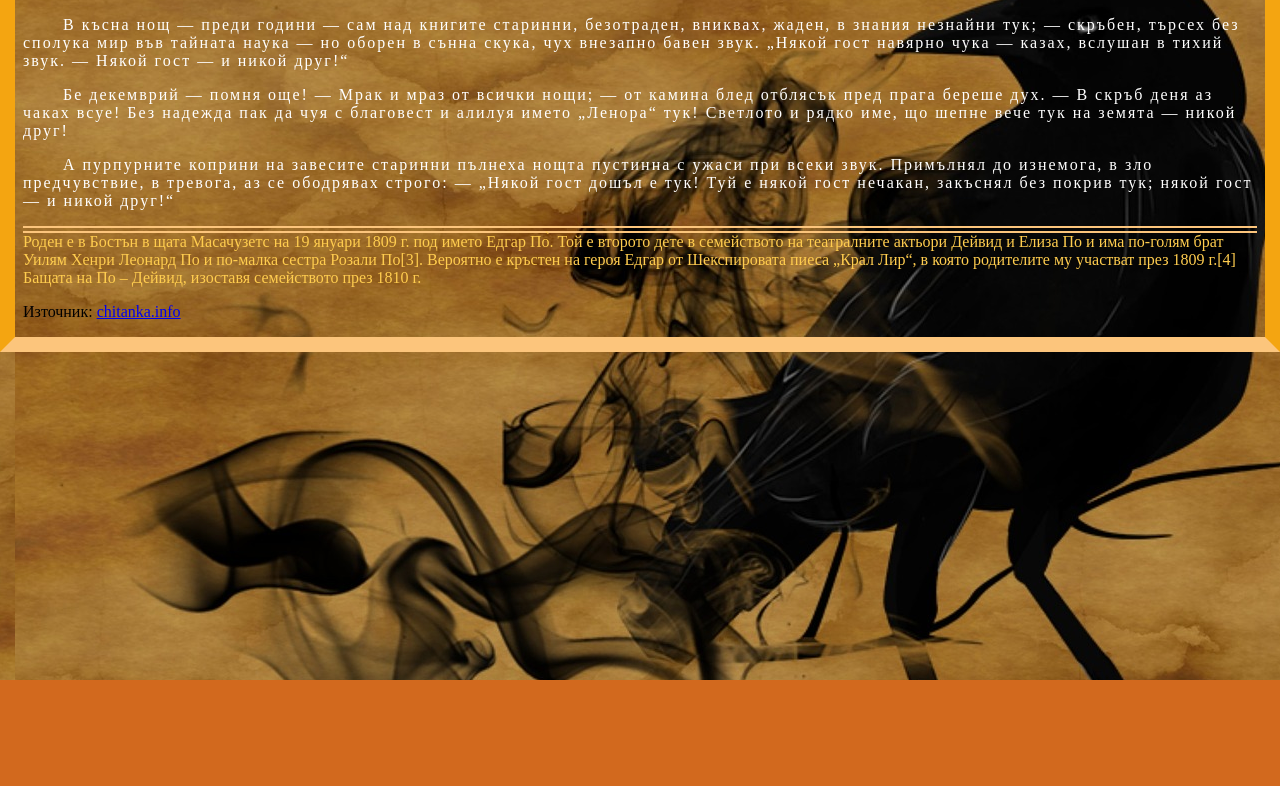
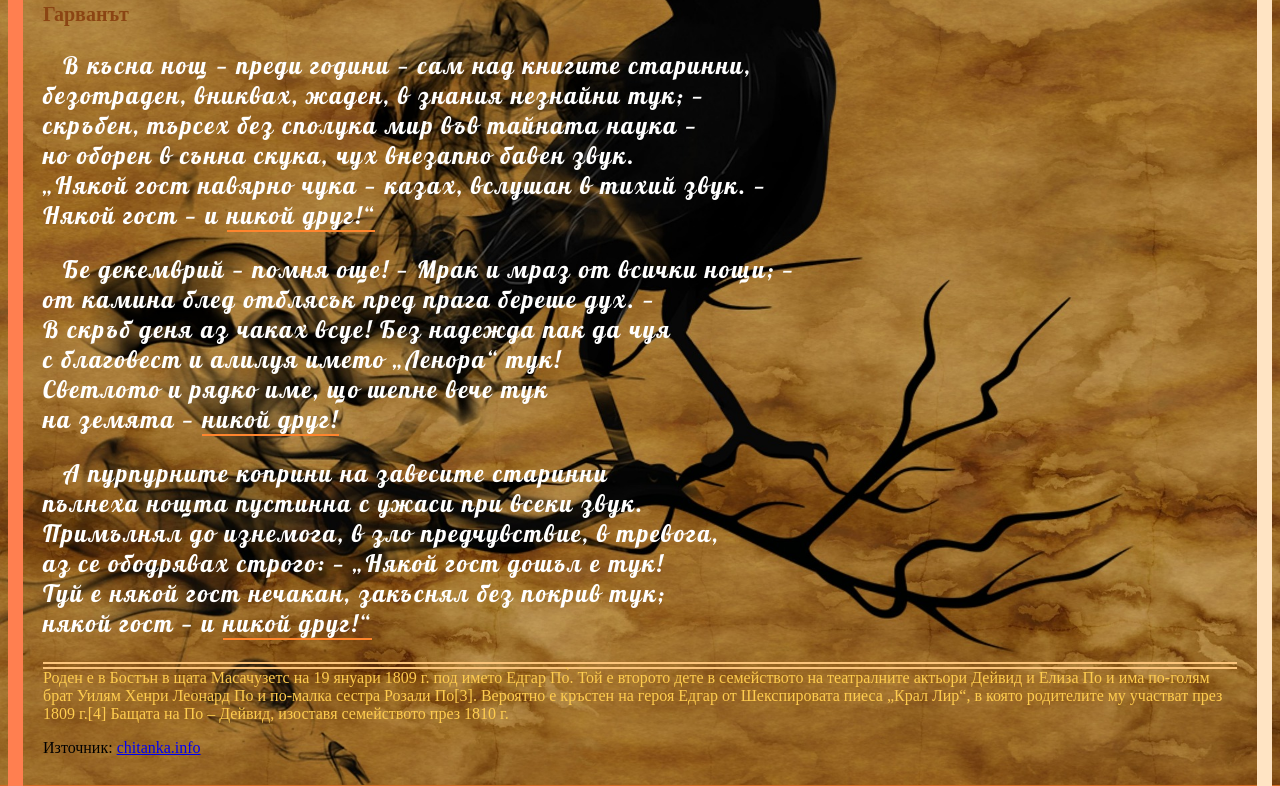
Before and after one commit to atpenkova/WD-HW, a plain HTML site: page HW/Pages/thecrow.html in a window 1280 px wide. Shown: the part 120-906 px from the top of the page. Before the commit the page ends 800 px from the top, so only its background shows below. Drawn offline with Linux system fonts and the light colour scheme.

Commit message:
Update thecrow.html

```diff
--- a/HW/Pages/thecrow.html
+++ b/HW/Pages/thecrow.html
@@ -5,57 +5,73 @@
     <meta http-equiv="X-UA-Compatible" content="IE=edge">
     <meta name="viewport" content="width=device-width, initial-scale=1.0">
     <title>The Crow</title>
+    <link rel="preconnect" href="https://fonts.googleapis.com">
+    <link rel="preconnect" href="https://fonts.gstatic.com" crossorigin>
+    <link href="https://fonts.googleapis.com/css2?family=Lobster&family=Roboto:wght@100&display=swap" rel="stylesheet">
+
 <style>
-    html{
+    body{
+        border: 15px solid;
+        border-color: bisque bisque coral coral;
+        height: 900px;
         background-image: url(../Images/crow-g620886a7e_1920.jpg);
         background-color: chocolate;
-        border-bottom: 15px solid rgb(252, 197, 124);
-        border-top: 15px solid rgb(252, 197, 124);
-        border-left: 15px solid rgb(244, 165, 17);
-        border-right: 15px solid rgb(244, 165, 17);
+        background-size: cover;
+        background-repeat: round no-repeat;
+        padding: 20px;
+
     }
     .text{
-        text-indent: 40px;
+        text-indent: 20px;
         letter-spacing: 2px;
         color: white;
+        text-align: left;
+        font-size: 24px;
+        font-family: 'Lobster', cursive;
+
     }
     h1 {
         color: rgb(255, 205, 79);
     }
     h3{
         color: saddlebrown;
+        font-size: 20px;
+        font: optional;
     }
     #about {
         color: rgb(255, 205, 79);
         border-top: 7px double rgb(252, 197, 124)
+    }
+    span{
+        border-bottom: 2px solid rgb(255, 133, 46);
     }
 </style>
 </head>
 <body>
     <h1>Едгар Алън По</h1>
     <h3>Гарванът</h3>
-    <p class="text"> В късна нощ — преди години — сам над книгите старинни,
-        безотраден, вниквах, жаден, в знания незнайни тук; —
-        скръбен, търсех без сполука мир във тайната наука —
-        но оборен в сънна скука, чух внезапно бавен звук.
-        „Някой гост навярно чука — казах, вслушан в тихий звук. —
-        Някой гост — и никой друг!“
+    <p class="text"> В късна нощ — преди години — сам над книгите старинни,<br>
+        безотраден, вниквах, жаден, в знания незнайни тук; —<br>
+        скръбен, търсех без сполука мир във тайната наука —<br>
+        но оборен в сънна скука, чух внезапно бавен звук. <br>
+        „Някой гост навярно чука — казах, вслушан в тихий звук. — <br>
+        Някой гост — и <span>никой друг!“</span>
     </p>
     <p class="text">
-        Бе декемврий — помня още! — Мрак и мраз от всички нощи; —
-        от камина блед отблясък пред прага береше дух. —
-        В скръб деня аз чаках всуе! Без надежда пак да чуя
-        с благовест и алилуя името „Ленора“ тук!
-        Светлото и рядко име, що шепне вече тук
-        на земята — никой друг!
+        Бе декемврий — помня още! — Мрак и мраз от всички нощи; — <br>
+        от камина блед отблясък пред прага береше дух. — <br>
+        В скръб деня аз чаках всуе! Без надежда пак да чуя <br>
+        с благовест и алилуя името „Ленора“ тук! <br>
+        Светлото и рядко име, що шепне вече тук <br>
+        на земята — <span>никой друг!</span> <br>
     </p>
     <p class="text">
-        А пурпурните коприни на завесите старинни
-        пълнеха нощта пустинна с ужаси при всеки звук.
-        Примълнял до изнемога, в зло предчувствие, в тревога,
-        аз се ободрявах строго: — „Някой гост дошъл е тук!
-        Туй е някой гост нечакан, закъснял без покрив тук;
-        някой гост — и никой друг!“
+        А пурпурните коприни на завесите старинни <br>
+        пълнеха нощта пустинна с ужаси при всеки звук. <br>
+        Примълнял до изнемога, в зло предчувствие, в тревога, <br>
+        аз се ободрявах строго: — „Някой гост дошъл е тук! <br>
+        Туй е някой гост нечакан, закъснял без покрив тук; <br>
+        някой гост — и <span>никой друг!“ </span><br>
     </p>
     <p id="about">
         Роден е в Бостън в щата Масачузетс на 19 януари 1809 г. под името Едгар По̀. Той е второто дете в семейството на театралните актьори Дейвид и Елиза По и има по-голям брат Уилям Хенри Леонард По и по-малка сестра Розали По[3]. Вероятно е кръстен на героя Едгар от Шекспировата пиеса „Крал Лир“, в която родителите му участват през 1809 г.[4] Бащата на По – Дейвид, изоставя семейството през 1810 г.
```
